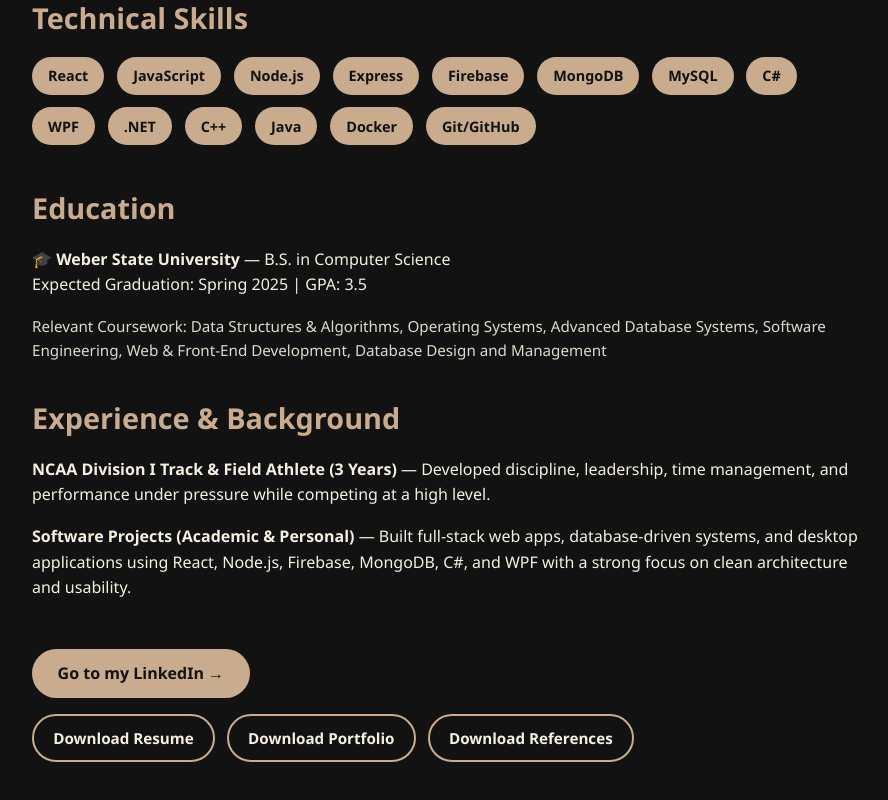
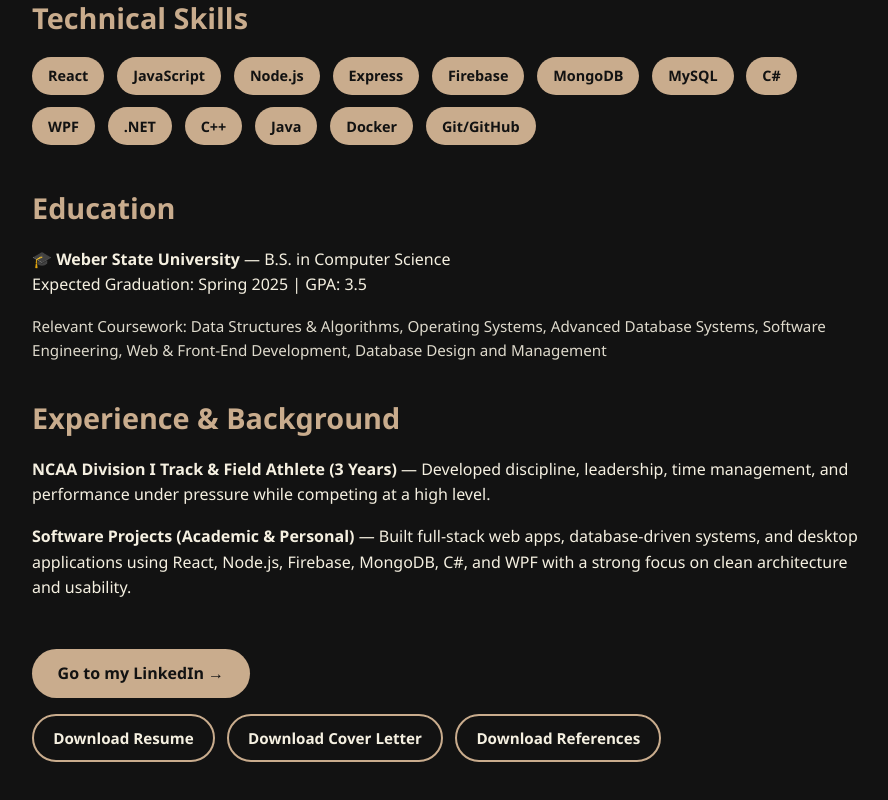
Before and after one commit to JeimsMolina/PortfolioJM, a React (Vite) app: page /about in a window 1280 px wide. Shown: the part 485-1285 px from the top of the page, without its empty margins (190-1078 px from the left). Built offline with nearby package versions, Linux system fonts and the light colour scheme; the HTML template or start-up script is replaced by a standard one.

Commit message:
Cover Letter fixed

```diff
--- a/src/pages/About.jsx
+++ b/src/pages/About.jsx
@@ -201,7 +201,7 @@ const About = () => {
             fontSize: "0.95rem",
           }}
         >
-          Download Portfolio
+          Download Cover Letter
         </motion.a>
 
         <motion.a
```
